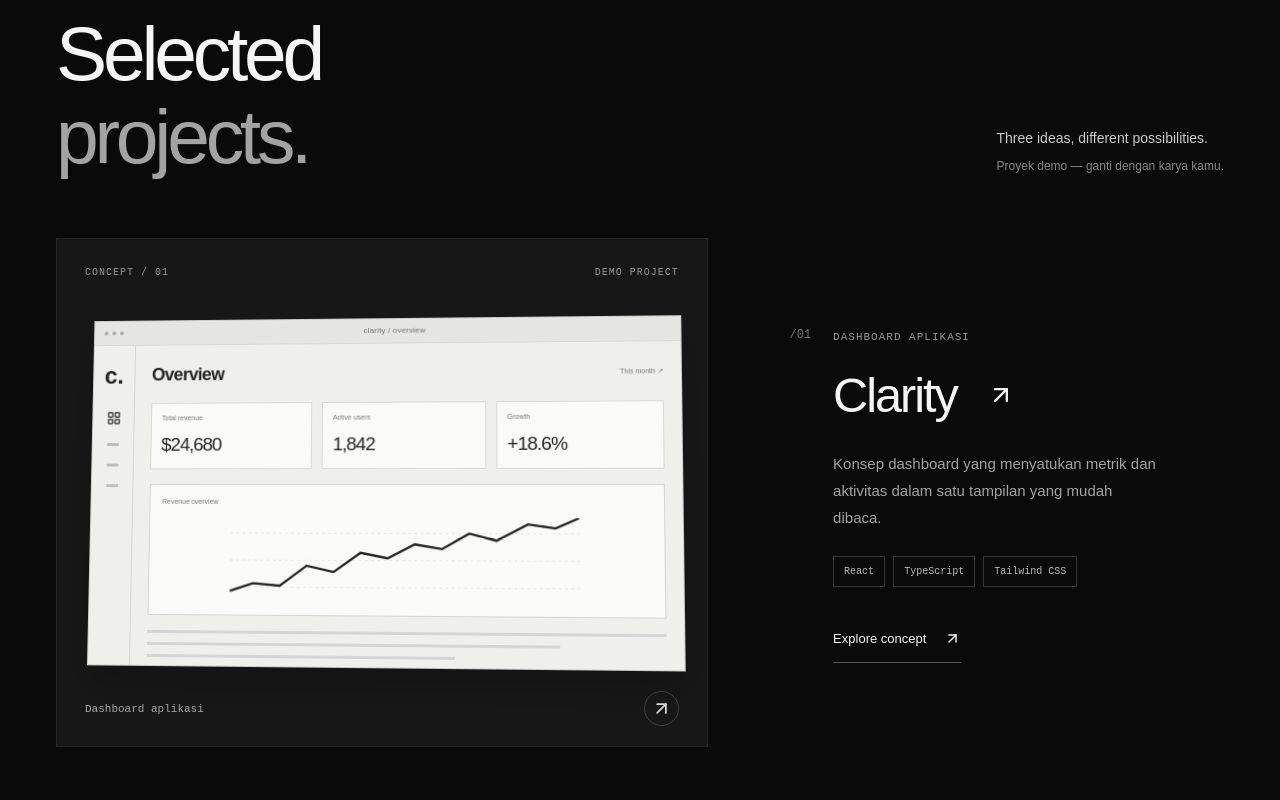
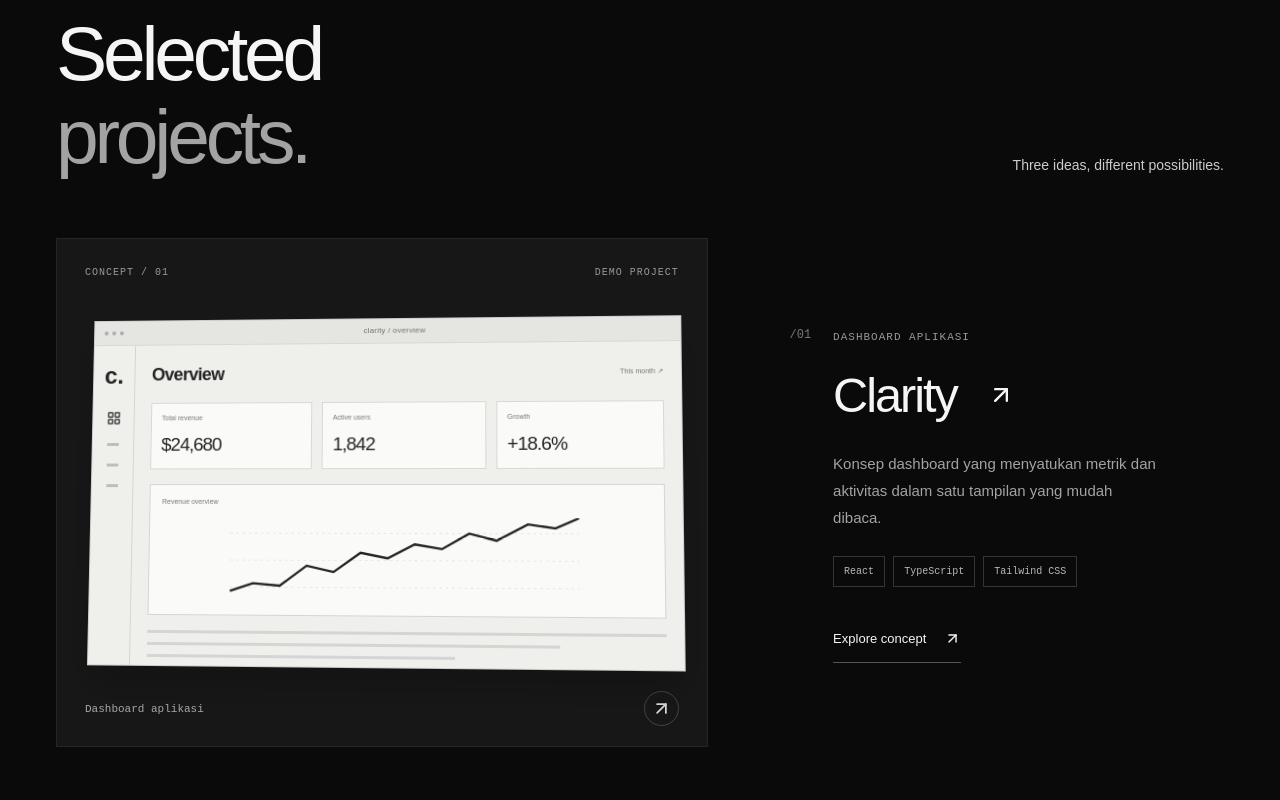
Before and after one commit to EnV321/Griv, a React (Vite) app: page / in a window 1280 px wide. Shown: the part 1740-2540 px from the top of the page. Built offline with nearby package versions, Linux system fonts and the light colour scheme.

Commit message:
Remove placeholder project note

```diff
--- a/app/page.tsx
+++ b/app/page.tsx
@@ -25,7 +25,7 @@ export default function Home(){
  return <><a className="skip-link" href="#main">Lewati ke konten</a><header className={scrolled?'scrolled':''}><a href="#top" className="wordmark" aria-label="Kembali ke awal"><span className="brand-mark">g<span>.</span></span><span>{p.name}</span></a><nav aria-label="Navigasi utama"><a href="#about">About</a><a href="#projects">Projects <sup>03</sup></a><a href="#contact">Contact <ArrowUpRight size={16}/></a></nav><button className="mobile-toggle" ref={menuButton} aria-label="Buka menu" aria-haspopup="dialog" onClick={()=>{menu.current?.showModal();document.body.style.overflow='hidden'}}><Menu/></button></header>
  <main id="main"><section className="hero container" id="top"><div className="hero-meta enter"><span>PERSONAL PORTFOLIO</span><span>DESIGN × DEVELOPMENT</span></div><div className="hero-main"><div className="hero-copy"><h1 className="enter">Turning ideas into<br/><span>digital</span><br/>experiences<span className="period">.</span></h1><div className="hero-intro enter"><p>Hi, I’m {p.name}.<br/><span>{p.profession}</span></p><div className="hero-actions"><a className="button primary" href="#projects">View Projects <ArrowUpRight size={18}/></a><a className="text-link" href="#contact">Let’s Talk <ArrowUpRight size={18}/></a></div></div></div><Geometry/></div><div className="hero-bottom enter"><a href="#about"><ArrowDown size={16}/><span>SCROLL TO EXPLORE</span></a><span>THOUGHTFUL DESIGN. PURPOSEFUL CODE.</span></div></section>
  <section className="about container section-grid" id="about"><div className="section-label reveal"><span>01 / ABOUT</span><span className="tiny-line"/></div><div className="about-body"><h2 className="reveal">A little<br/><span>about me.</span></h2><p className="about-description reveal">{p.description}</p><div className="skills-title reveal">MY TOOLKIT <span>PLACEHOLDER — GANTI KEAHLIAN</span></div><div className="skills">{p.skills.map((s,i)=><div className="reveal" style={{transitionDelay:`${i*65}ms`}} key={s}><span>0{i+1}</span>{s}<Plus size={17}/></div>)}</div></div></section>
- <section className="projects container" id="projects"><div className="projects-heading reveal"><div><div className="section-label">02 / SELECTED WORK</div><h2>Selected<br/><span>projects.</span></h2></div><p>Three ideas, different possibilities.<br/><span>Proyek demo — ganti dengan karya kamu.</span></p></div><div className="project-list">{p.projects.map((project,i)=><article className={`project reveal project-${i}`} key={project.id}><button className="project-visual" aria-label={`Buka detail ${project.title}`} onClick={e=>{lastFocus.current=e.currentTarget;setSelected(project)}}><div className="preview-label"><span>CONCEPT / {project.id}</span><span>DEMO PROJECT</span></div><Preview type={project.type}/><span className="preview-bottom">{project.category}<span className="round-arrow"><ArrowUpRight size={21}/></span></span></button><div className="project-info"><span className="project-number">/{project.id}</span><div><span className="eyebrow">{project.category}</span><h3><button onClick={e=>{lastFocus.current=e.currentTarget;setSelected(project)}}>{project.title}<ArrowUpRight size={28}/></button></h3><p>{project.description}</p><div className="tags">{project.tags.map(t=><span key={t}>{t}</span>)}</div><button className="project-detail" onClick={e=>{lastFocus.current=e.currentTarget;setSelected(project)}}>Explore concept <ArrowUpRight size={17}/></button></div></div></article>)}</div></section>
+ <section className="projects container" id="projects"><div className="projects-heading reveal"><div><div className="section-label">02 / SELECTED WORK</div><h2>Selected<br/><span>projects.</span></h2></div><p>Three ideas, different possibilities.</p></div><div className="project-list">{p.projects.map((project,i)=><article className={`project reveal project-${i}`} key={project.id}><button className="project-visual" aria-label={`Buka detail ${project.title}`} onClick={e=>{lastFocus.current=e.currentTarget;setSelected(project)}}><div className="preview-label"><span>CONCEPT / {project.id}</span><span>DEMO PROJECT</span></div><Preview type={project.type}/><span className="preview-bottom">{project.category}<span className="round-arrow"><ArrowUpRight size={21}/></span></span></button><div className="project-info"><span className="project-number">/{project.id}</span><div><span className="eyebrow">{project.category}</span><h3><button onClick={e=>{lastFocus.current=e.currentTarget;setSelected(project)}}>{project.title}<ArrowUpRight size={28}/></button></h3><p>{project.description}</p><div className="tags">{project.tags.map(t=><span key={t}>{t}</span>)}</div><button className="project-detail" onClick={e=>{lastFocus.current=e.currentTarget;setSelected(project)}}>Explore concept <ArrowUpRight size={17}/></button></div></div></article>)}</div></section>
  <section className="contact" id="contact"><div className="container"><div className="section-label reveal">03 / GET IN TOUCH</div><h2 className="reveal">Have something<br/>in mind?<br/><span>Let’s build it.</span><ArrowUpRight className="contact-arrow" strokeWidth={1}/></h2><div className="contact-bottom reveal"><div><span className="eyebrow">START A CONVERSATION</span><div className="email-row">{emailReady?<><a href={`mailto:${p.email}`}>{p.email}</a><button aria-label="Salin email" onClick={copyEmail}>{copied?<Check/>:<Copy size={21}/>}</button></>:<><span>[Email kamu]</span><button disabled aria-label="Salin email — isi email terlebih dahulu"><Copy size={21}/></button></>}</div>{emailReady?<a href={`mailto:${p.email}`} className="contact-mail">Let’s Talk <ArrowUpRight size={17}/></a>:<p className="placeholder-note">Email belum diisi.</p>}<p className="copy-feedback" role="status" aria-live="polite">{copyMessage}</p></div><div className="socials">{validUrl(p.github)?<a href={p.github} target="_blank" rel="noreferrer">GitHub<ArrowUpRight size={18}/></a>:<span>GitHub<small>{p.githubLabel} · Link belum lengkap</small></span>}</div></div></div></section></main>
  <footer className="container"><span>© {new Date().getFullYear()} {p.name}</span><span className="footer-center">DESIGNED WITH INTENTION.</span><a href="#top">Back to top <ArrowUp size={16}/></a></footer>
  <dialog className="mobile-menu" ref={menu} aria-labelledby="menu-title" onCancel={e=>{e.preventDefault();closeMenu()}} onClick={e=>{if(e.target===menu.current)closeMenu()}}><div><div className="menu-head"><span id="menu-title">NAVIGATION</span><button aria-label="Tutup menu" onClick={closeMenu}><X/></button></div><nav aria-label="Navigasi mobile">{['About','Projects','Contact'].map((v,i)=><a href={`#${v.toLowerCase()}`} key={v} onClick={closeMenu}><small>0{i+1}</small>{v}<ArrowUpRight/></a>)}</nav><span>{p.name}</span></div></dialog>
```
